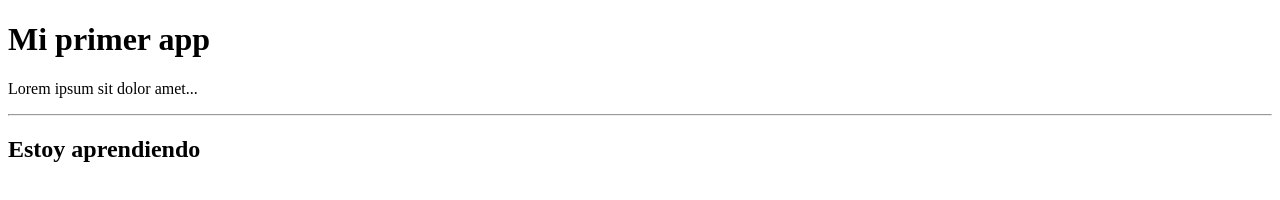
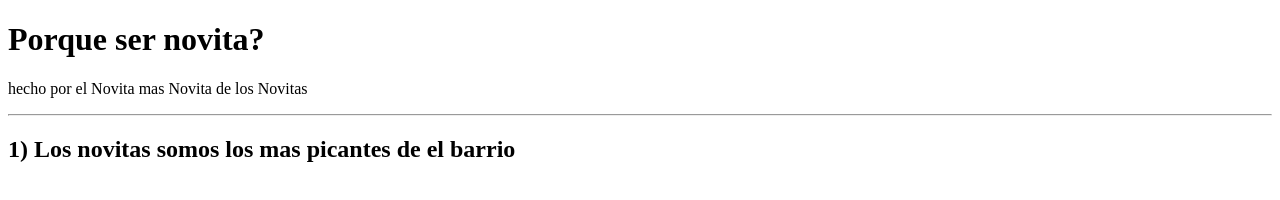
Before and after one commit to FedericoAyub/novitas, a website: page public/index.html in a window 1280 px wide. Drawn offline with Linux system fonts and the light colour scheme.

Commit message:
agrega index.html

```diff
--- a/public/index.html
+++ b/public/index.html
@@ -4,9 +4,9 @@
     <meta charset="utf-8">
   </head>
   <body>
-    <h1>Mi primer app</h1>
-    <p>Lorem ipsum sit dolor amet...</p>
+    <h1>Porque ser novita?</h1>
+    <p>hecho por el Novita mas Novita de los Novitas</p>
     <hr>
-    <h2>Estoy aprendiendo</h2>
+    <h2>1) Los novitas somos los mas picantes de el barrio</h2>
   </body>
 </html>
```
